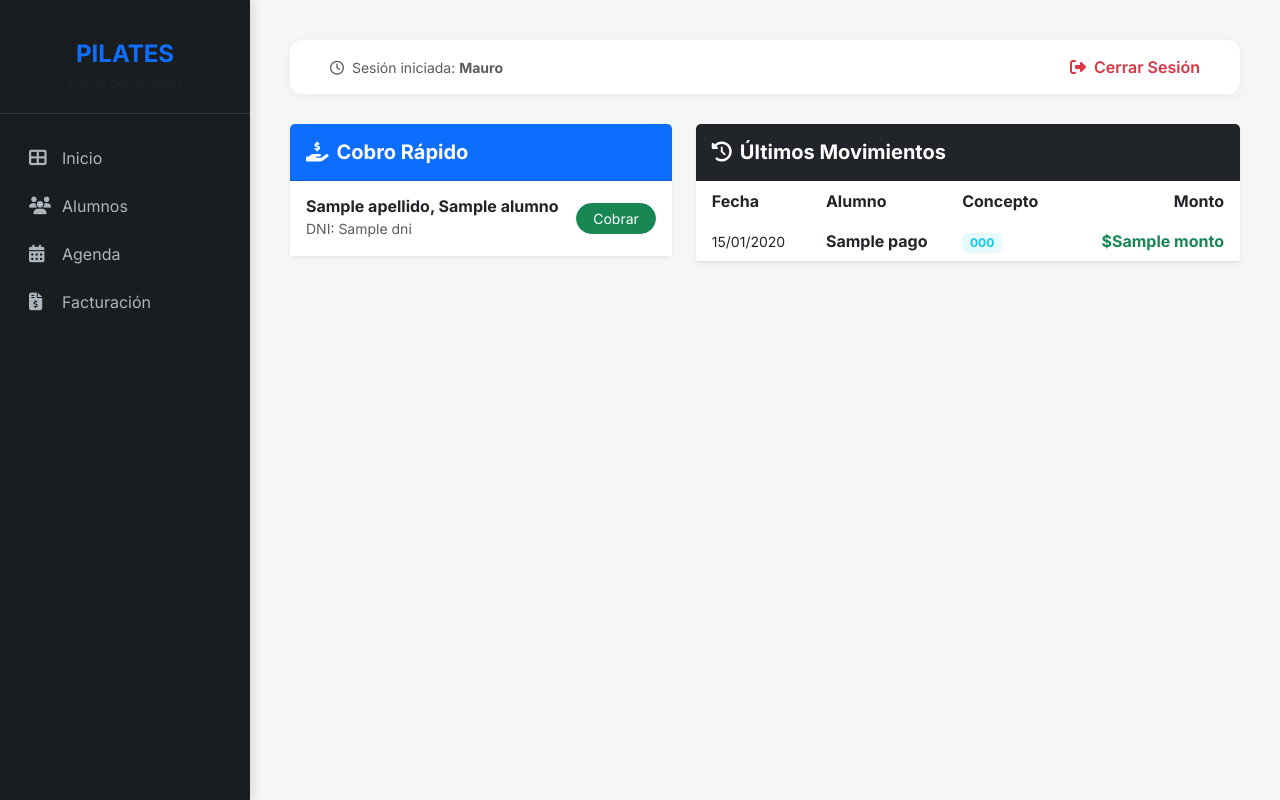
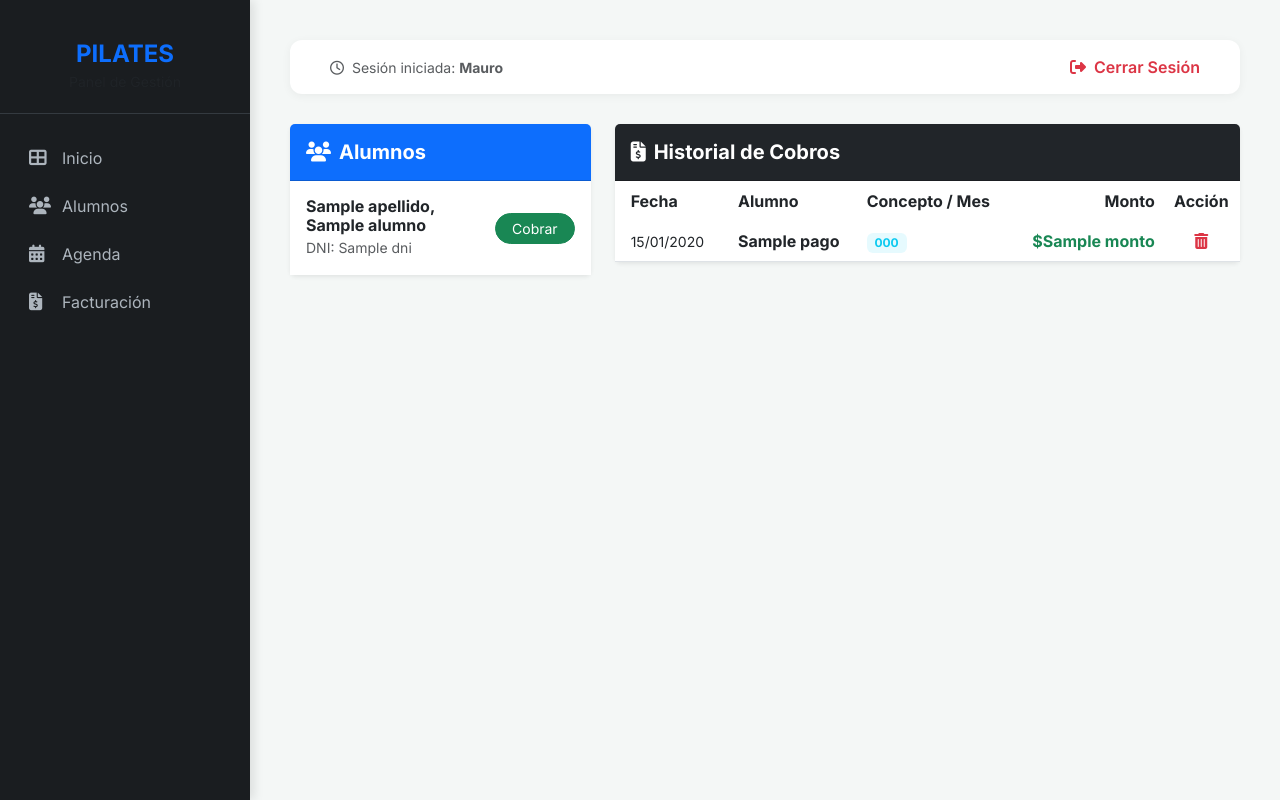
Before and after one commit to Pastormerlo/pilates-sistema, a Flask app: page /facturacion in a window 1280 px wide. Run offline with Flask 3, Linux system fonts and the light colour scheme; the visitor is signed in with stand-in values (Sample User, id 1); a database or web service that is not in the repository returns one stand-in record (values such as "Sample title"); some libraries are stand-ins or nearby versions.

Commit message:
Add files via upload

```diff
--- a/templates/facturacion.html
+++ b/templates/facturacion.html
@@ -1,13 +1,13 @@
 {% extends 'layout.html' %}
 {% block content %}
 <div class="row g-4">
-    <div class="col-lg-5">
+    <div class="col-lg-4">
         <div class="card border-0 shadow-sm">
             <div class="card-header bg-primary text-white py-3">
-                <h5 class="mb-0 fw-bold"><i class="fas fa-hand-holding-usd me-2"></i>Cobro Rápido</h5>
+                <h5 class="mb-0 fw-bold"><i class="fas fa-users me-2"></i>Alumnos</h5>
             </div>
             <div class="card-body p-0">
-                <div class="list-group list-group-flush" style="max-height: 500px; overflow-y: auto;">
+                <div class="list-group list-group-flush" style="max-height: 600px; overflow-y: auto;">
                     {% for a in alumnos %}
                     <div class="list-group-item d-flex justify-content-between align-items-center p-3">
                         <div>
@@ -26,10 +26,10 @@
         </div>
     </div>
 
-    <div class="col-lg-7">
+    <div class="col-lg-8">
         <div class="card border-0 shadow-sm">
             <div class="card-header bg-dark text-white py-3">
-                <h5 class="mb-0 fw-bold"><i class="fas fa-history me-2"></i>Últimos Movimientos</h5>
+                <h5 class="mb-0 fw-bold"><i class="fas fa-file-invoice-dollar me-2"></i>Historial de Cobros</h5>
             </div>
             <div class="card-body p-0">
                 <div class="table-responsive">
@@ -38,8 +38,9 @@
                             <tr>
                                 <th class="border-0 px-3">Fecha</th>
                                 <th class="border-0">Alumno</th>
-                                <th class="border-0">Concepto</th>
-                                <th class="border-0 text-end px-3">Monto</th>
+                                <th class="border-0">Concepto / Mes</th>
+                                <th class="border-0 text-end">Monto</th>
+                                <th class="border-0 text-center">Acción</th>
                             </tr>
                         </thead>
                         <tbody>
@@ -48,7 +49,12 @@
                                 <td class="px-3 small">{{ p.fecha.strftime('%d/%m/%Y') }}</td>
                                 <td class="fw-bold">{{ p.alumno_nombre }}</td>
                                 <td><span class="badge bg-info bg-opacity-10 text-info">{{ p.concepto }}</span></td>
-                                <td class="text-end fw-bold text-success px-3">${{ p.monto }}</td>
+                                <td class="text-end fw-bold text-success">${{ p.monto }}</td>
+                                <td class="text-center">
+                                    <a href="/eliminar_pago/{{ p.id }}" class="text-danger" onclick="return confirm('¿Eliminar registro de pago?')">
+                                        <i class="fas fa-trash-alt"></i>
+                                    </a>
+                                </td>
                             </tr>
                             {% endfor %}
                         </tbody>
@@ -61,31 +67,48 @@
 
 <div class="modal fade" id="modalPago" tabindex="-1">
     <div class="modal-dialog">
-        <div class="modal-content border-0">
+        <div class="modal-content border-0 shadow">
             <form action="/registrar_pago" method="POST">
                 <input type="hidden" name="alumno_id" id="input_alumno_id">
                 <div class="modal-header bg-success text-white">
-                    <h5 class="modal-title">Registrar Cobro</h5>
+                    <h5 class="modal-title fw-bold">Registrar Pago</h5>
                     <button type="button" class="btn-close btn-close-white" data-bs-dismiss="modal"></button>
                 </div>
                 <div class="modal-body p-4">
-                    <h5 class="text-center mb-4" id="nombre_alumno_modal"></h5>
-                    <div class="mb-3">
-                        <label class="form-label fw-bold">Concepto</label>
-                        <select name="concepto" class="form-select" required>
-                            <option value="Cuota Mensual">Cuota Mensual</option>
-                            <option value="Clase Suelta">Clase Suelta</option>
-                            <option value="Pack de Clases">Pack de Clases</option>
-                            <option value="Otro">Otro</option>
-                        </select>
+                    <h4 class="text-center mb-4 text-dark fw-bold" id="nombre_alumno_modal"></h4>
+                    <div class="row">
+                        <div class="col-md-6 mb-3">
+                            <label class="form-label fw-bold small text-muted">Concepto</label>
+                            <select name="concepto" class="form-select border-2" required>
+                                <option value="Cuota Mensual">Cuota Mensual</option>
+                                <option value="Clase Suelta">Clase Suelta</option>
+                            </select>
+                        </div>
+                        <div class="col-md-6 mb-3">
+                            <label class="form-label fw-bold small text-muted">Mes Correspondiente</label>
+                            <select name="mes" class="form-select border-2">
+                                <option value="Enero">Enero</option>
+                                <option value="Febrero" selected>Febrero</option>
+                                <option value="Marzo">Marzo</option>
+                                <option value="Abril">Abril</option>
+                                <option value="Mayo">Mayo</option>
+                                <option value="Junio">Junio</option>
+                                <option value="Julio">Julio</option>
+                                <option value="Agosto">Agosto</option>
+                                <option value="Septiembre">Septiembre</option>
+                                <option value="Octubre">Octubre</option>
+                                <option value="Noviembre">Noviembre</option>
+                                <option value="Diciembre">Diciembre</option>
+                            </select>
+                        </div>
                     </div>
                     <div class="mb-3">
-                        <label class="form-label fw-bold">Monto ($)</label>
-                        <input type="number" name="monto" class="form-control form-control-lg text-success fw-bold" placeholder="0.00" required>
+                        <label class="form-label fw-bold small text-muted">Monto total ($)</label>
+                        <input type="number" name="monto" class="form-control form-control-lg border-2 text-success fw-bold" placeholder="0.00" required>
                     </div>
                 </div>
                 <div class="modal-footer border-0">
-                    <button type="submit" class="btn btn-success w-100 py-2 fw-bold">REGISTRAR PAGO</button>
+                    <button type="submit" class="btn btn-success w-100 py-3 fw-bold rounded-pill">REGISTRAR COBRO</button>
                 </div>
             </form>
         </div>
```
